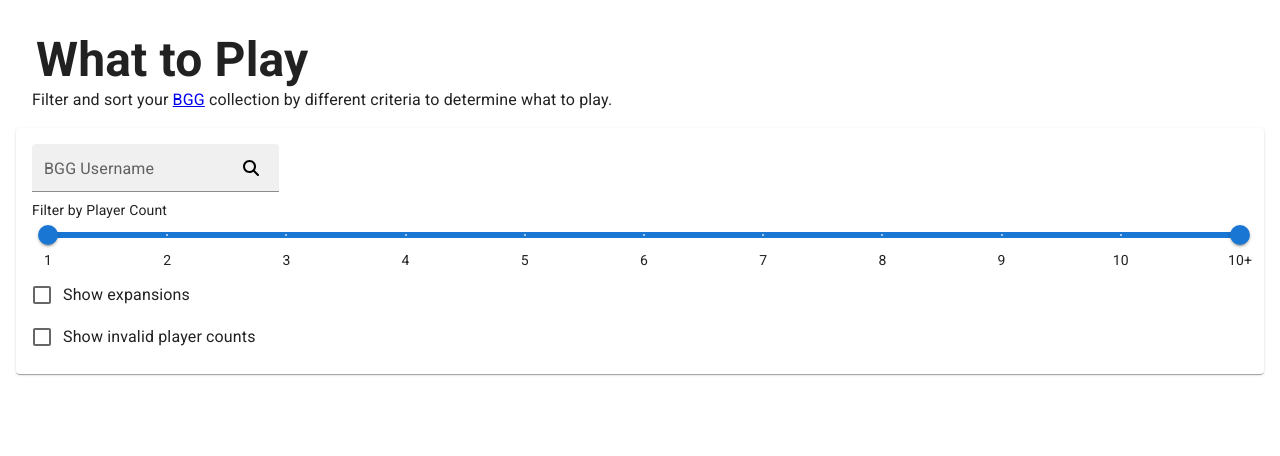
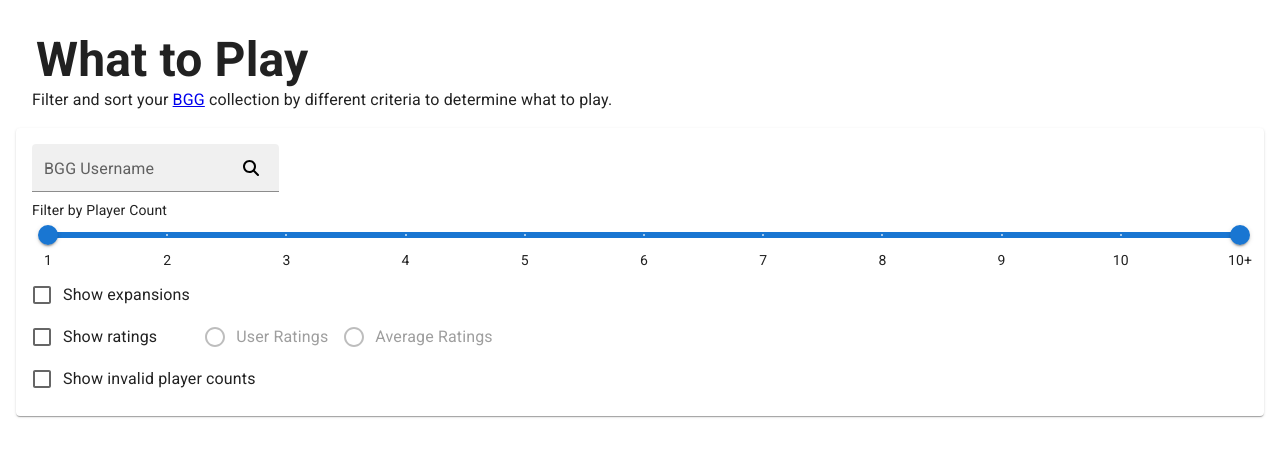
Before and after one commit to davidhorm/bgg-what-to-play, a React (Vite) app: page / in a window 1280 px wide. Shown: the top 456 px of the page. Built offline with nearby package versions, Linux system fonts and the light colour scheme.

Commit message:
feat: Render Ratings based on controls and query params

```diff
--- a/src/components/SearchFilterForm/BggCollection/GameCard/GameCard.tsx
+++ b/src/components/SearchFilterForm/BggCollection/GameCard/GameCard.tsx
@@ -28,6 +28,8 @@ export const GameCard = ({ game, filterState }: Props) => (
         />
 
         <dl className="my-2 min-w-fit">
+          {filterState.showRatings === "USER_RATING" && (
+            <>
               <dt className="text-xs text-gray-500">User Rating</dt>
               <dd className="mb-2 ml-0 text-2xl">
                 {game.userRating}{" "}
@@ -35,12 +37,18 @@ export const GameCard = ({ game, filterState }: Props) => (
                   <span className="text-xs text-gray-500">/ 10</span>
                 )}
               </dd>
+            </>
+          )}
 
+          {filterState.showRatings === "AVERAGE_RATING" && (
+            <>
               <dt className="text-xs text-gray-500">Average Rating</dt>
               <dd className="mb-2 ml-0 text-2xl">
                 {game.averageRating}{" "}
                 <span className="text-xs text-gray-500">/ 10</span>
               </dd>
+            </>
+          )}
 
           <dt className="text-xs text-gray-500">Time (minutes)</dt>
           <dd className="mb-2 ml-0 text-2xl">
--- a/src/components/SearchFilterForm/FilterControls.tsx
+++ b/src/components/SearchFilterForm/FilterControls.tsx
@@ -2,6 +2,8 @@ import type { CollectionFilterReducer } from "@/types";
 import Checkbox from "@mui/material/Checkbox";
 import FormControlLabel from "@mui/material/FormControlLabel";
 import FormGroup from "@mui/material/FormGroup";
+import Radio from "@mui/material/Radio";
+import RadioGroup from "@mui/material/RadioGroup";
 
 type Props = {
   filter: CollectionFilterReducer;
@@ -11,7 +13,6 @@ export const FilterControls = ({
   filter: { filterState, filterDispatch },
 }: Props) => (
   <div className="mt-1">
-    <FormGroup>
     <FormControlLabel
       label="Show expansions"
       control={
@@ -21,6 +22,42 @@ export const FilterControls = ({
         />
       }
     />
+
+    <FormGroup row>
+      <FormControlLabel
+        label="Show ratings"
+        control={
+          <Checkbox
+            checked={filterState.showRatings !== "NO_RATING"}
+            onChange={() => filterDispatch({ type: "TOGGLE_SHOW_RATINGS" })}
+          />
+        }
+      />
+      <RadioGroup
+        className="ml-8"
+        row
+        value={filterState.showRatings}
+        onChange={(_, newRating) =>
+          filterDispatch({
+            type: "SET_SHOW_RATINGS",
+            payload: newRating as "USER_RATING" | "AVERAGE_RATING",
+          })
+        }
+      >
+        <FormControlLabel
+          value="USER_RATING"
+          disabled={filterState.showRatings === "NO_RATING"}
+          control={<Radio />}
+          label="User Ratings"
+        />
+        <FormControlLabel
+          value="AVERAGE_RATING"
+          disabled={filterState.showRatings === "NO_RATING"}
+          control={<Radio />}
+          label="Average Ratings"
+        />
+      </RadioGroup>
+    </FormGroup>
 
     <FormControlLabel
       label="Show invalid player counts"
@@ -33,6 +70,5 @@ export const FilterControls = ({
         />
       }
     />
-    </FormGroup>
   </div>
 );
--- a/src/components/SearchFilterForm/useCollectionFilters.ts
+++ b/src/components/SearchFilterForm/useCollectionFilters.ts
@@ -10,6 +10,8 @@ const QUERY_PARAMS = {
   PLAYER_COUNT: "playerCount",
   SHOW_INVALID_PLAYER_COUNT: "showInvalid",
   SHOW_EXPANSIONS: "showExpansions",
+  SHOW_USER_RATINGS: "showUserRatings",
+  SHOW_AVERAGE_RATINGS: "showRatings",
   IS_DEBUG: "debug",
 } as const;
 
@@ -54,6 +56,17 @@ const convertPlayerCountRangeQueryParamToValue = (
   return [minRange, maxRange];
 };
 
+type RatingVisibility = "NO_RATING" | "USER_RATING" | "AVERAGE_RATING";
+const getShowRatings = (): RatingVisibility => {
+  if (getQueryParamValue(QUERY_PARAMS.SHOW_USER_RATINGS) === "1")
+    return "USER_RATING";
+
+  if (getQueryParamValue(QUERY_PARAMS.SHOW_AVERAGE_RATINGS) === "1")
+    return "AVERAGE_RATING";
+
+  return "NO_RATING";
+};
+
 const maybeSetQueryParams = (newState: CollectionFilterState) => {
   // if username is set, then also update the query param
   if (newState.username) {
@@ -88,6 +101,15 @@ const maybeSetQueryParams = (newState: CollectionFilterState) => {
       url.searchParams.delete(QUERY_PARAMS.SHOW_EXPANSIONS);
     }
 
+    // Always initially delete the ratings query params, then maybe add them back in
+    url.searchParams.delete(QUERY_PARAMS.SHOW_USER_RATINGS);
+    url.searchParams.delete(QUERY_PARAMS.SHOW_AVERAGE_RATINGS);
+    if (newState.showRatings === "USER_RATING") {
+      url.searchParams.set(QUERY_PARAMS.SHOW_USER_RATINGS, "1");
+    } else if (newState.showRatings === "AVERAGE_RATING") {
+      url.searchParams.set(QUERY_PARAMS.SHOW_AVERAGE_RATINGS, "1");
+    }
+
     history.pushState({}, "", url);
   }
 };
@@ -113,6 +135,8 @@ const initialFilterState = {
 
   /** If `true`, then show expansions in collection. */
   showExpansions: getQueryParamValue(QUERY_PARAMS.SHOW_EXPANSIONS) === "1",
+
+  showRatings: getShowRatings(),
 
   /** If `true`, then `console.log` messages to help troubleshoot. */
   isDebug: getQueryParamValue(QUERY_PARAMS.IS_DEBUG) === "1",
@@ -147,6 +171,17 @@ const toggleShowInvalidPlayerCount: ActionHandler<Partial<undefined>> = (
     showInvalidPlayerCount: !state.showInvalidPlayerCount,
   });
 
+const toggleShowRatings: ActionHandler<Partial<undefined>> = (state) =>
+  setQueryParamAndState(state, {
+    showRatings:
+      state.showRatings === "NO_RATING" ? "USER_RATING" : "NO_RATING",
+  });
+
+const setShowRatings: ActionHandler<CollectionFilterState["showRatings"]> = (
+  state,
+  showRatings
+) => setQueryParamAndState(state, { showRatings });
+
 const toggleShowExpansions: ActionHandler<Partial<undefined>> = (state) =>
   setQueryParamAndState(state, { showExpansions: !state.showExpansions });
 
@@ -161,6 +196,8 @@ const actions = {
   SET_USERNAME: setUsername,
   TOGGLE_SHOW_EXPANSIONS: toggleShowExpansions,
   TOGGLE_SHOW_INVALID_PLAYER_COUNT: toggleShowInvalidPlayerCount,
+  TOGGLE_SHOW_RATINGS: toggleShowRatings,
+  SET_SHOW_RATINGS: setShowRatings,
 };
 
 /* eslint-disable-next-line @typescript-eslint/no-explicit-any */
```
Lines whose indentation alone changed are shown as unchanged.
